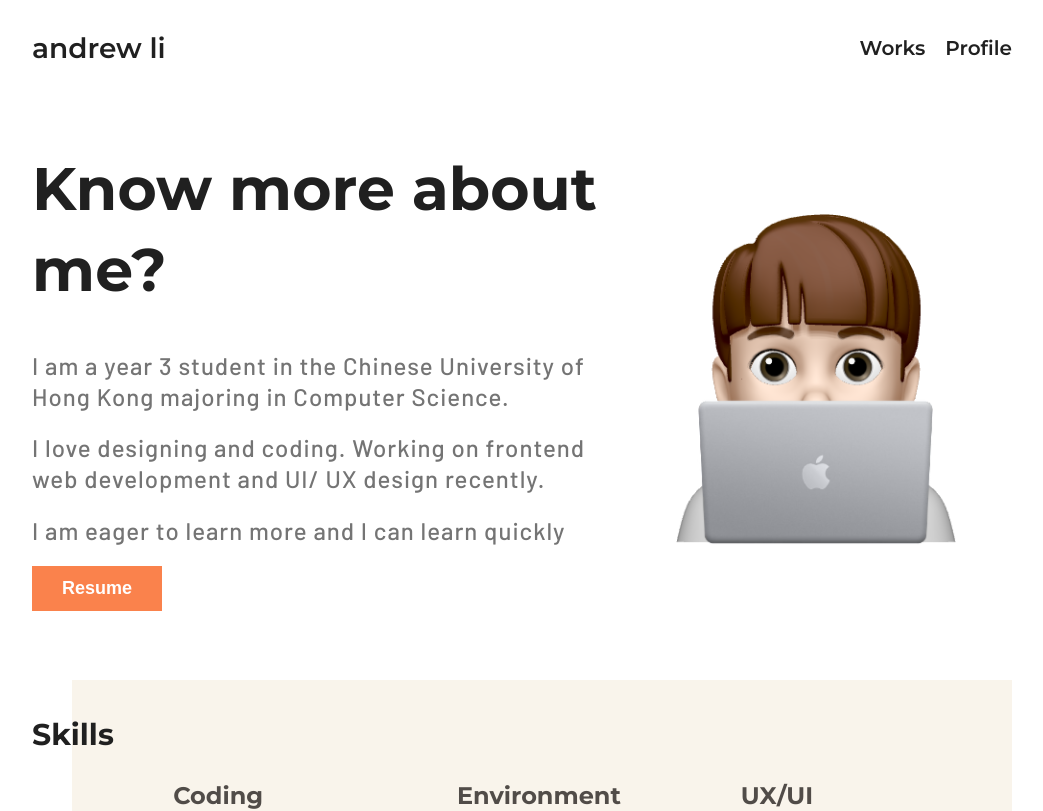
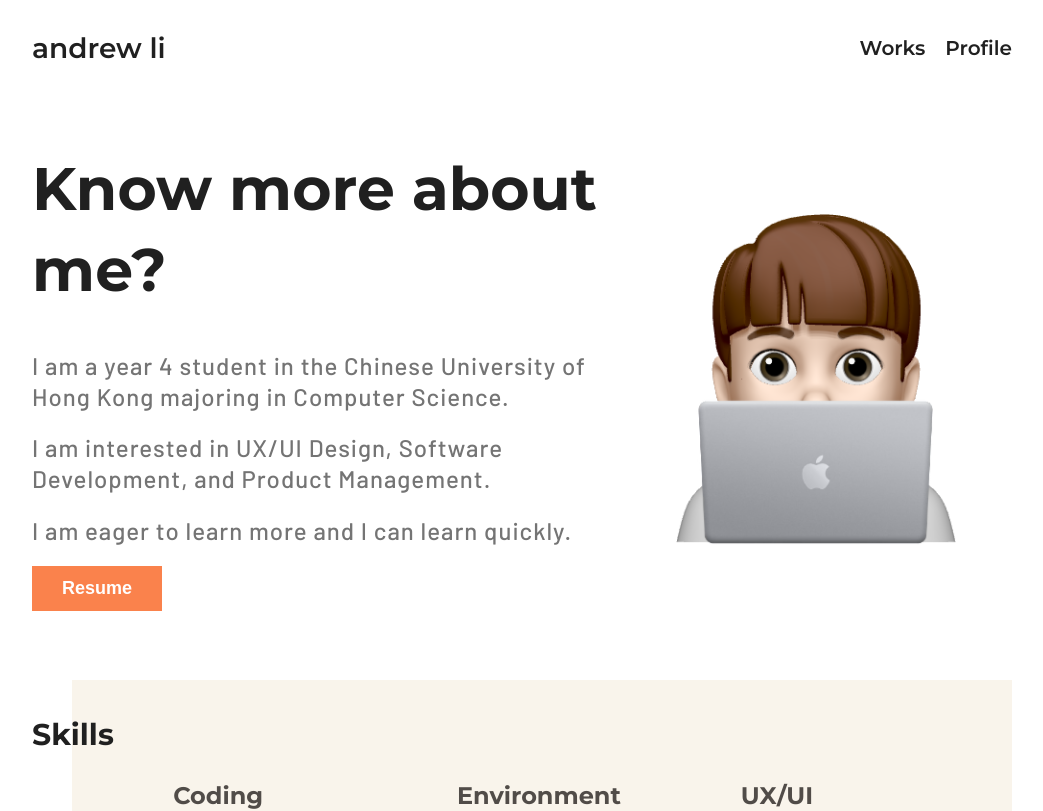
Before and after one commit to IamMrandrew/portfolio, a Next.js app: page /profile in a window 1280 px wide. Shown: the top 811 px of the page, without its empty margins (118-1161 px from the left). Built offline with nearby package versions, Linux system fonts and the light colour scheme.

Commit message:
feat: profile content update

```diff
--- a/pages/profile.tsx
+++ b/pages/profile.tsx
@@ -51,19 +51,19 @@ const Profile: React.FC<Props> = () => {
             </OverflowWrapper>
             <OverflowWrapper>
               <Desc variants={textIn}>
-                I am a year 3 student in the Chinese University of Hong Kong
+                I am a year 4 student in the Chinese University of Hong Kong
                 majoring in Computer Science.
               </Desc>
             </OverflowWrapper>
             <OverflowWrapper>
               <Desc variants={textIn}>
-                I love designing and coding. Working on frontend web development
-                and UI/ UX design recently.
+                I am interested in UX/UI Design, Software Development, and
+                Product Management.
               </Desc>
             </OverflowWrapper>
             <OverflowWrapper>
               <Desc variants={textIn}>
-                I am eager to learn more and I can learn quickly
+                I am eager to learn more and I can learn quickly.
               </Desc>
             </OverflowWrapper>
             <OverflowWrapper>
```
